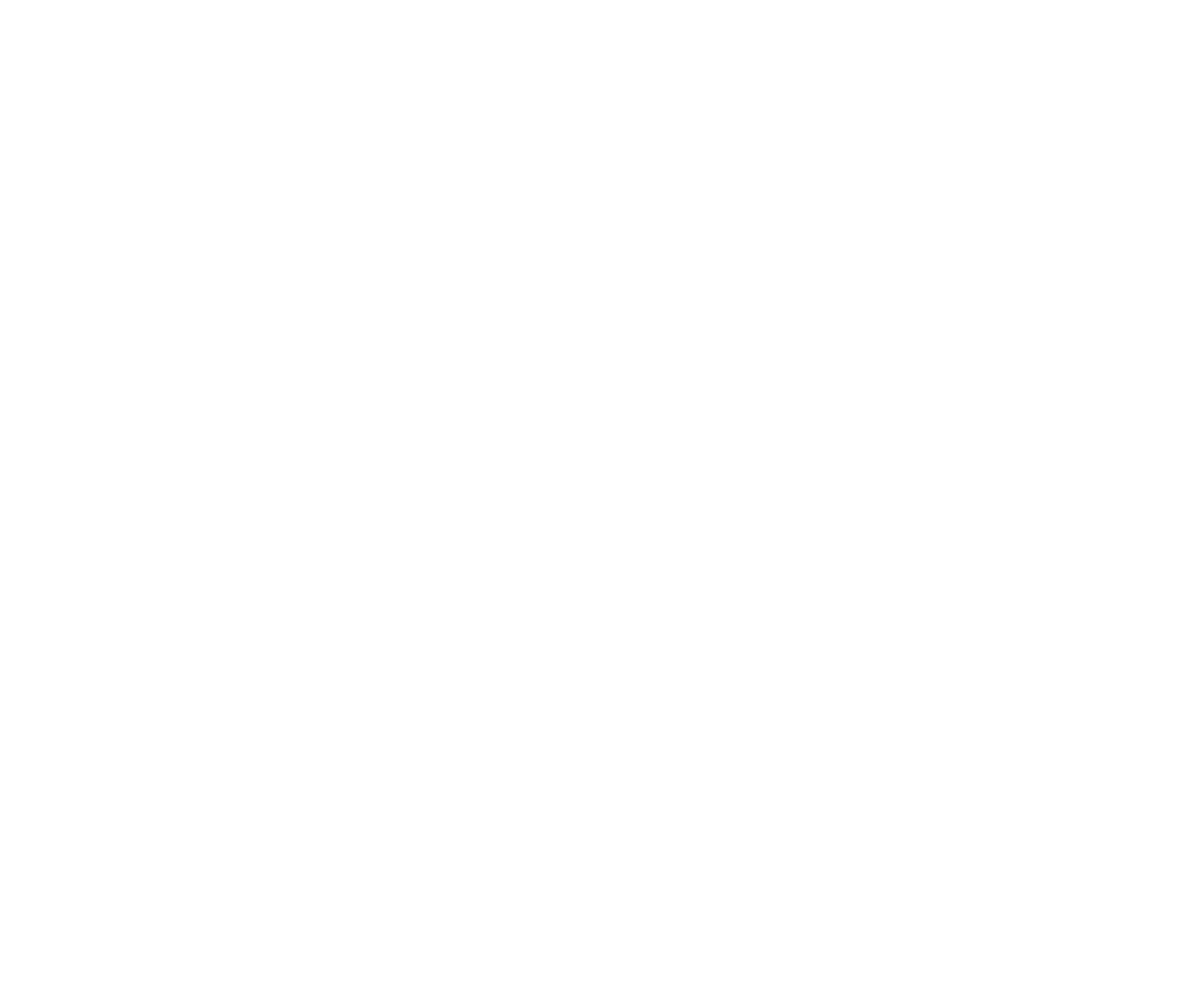
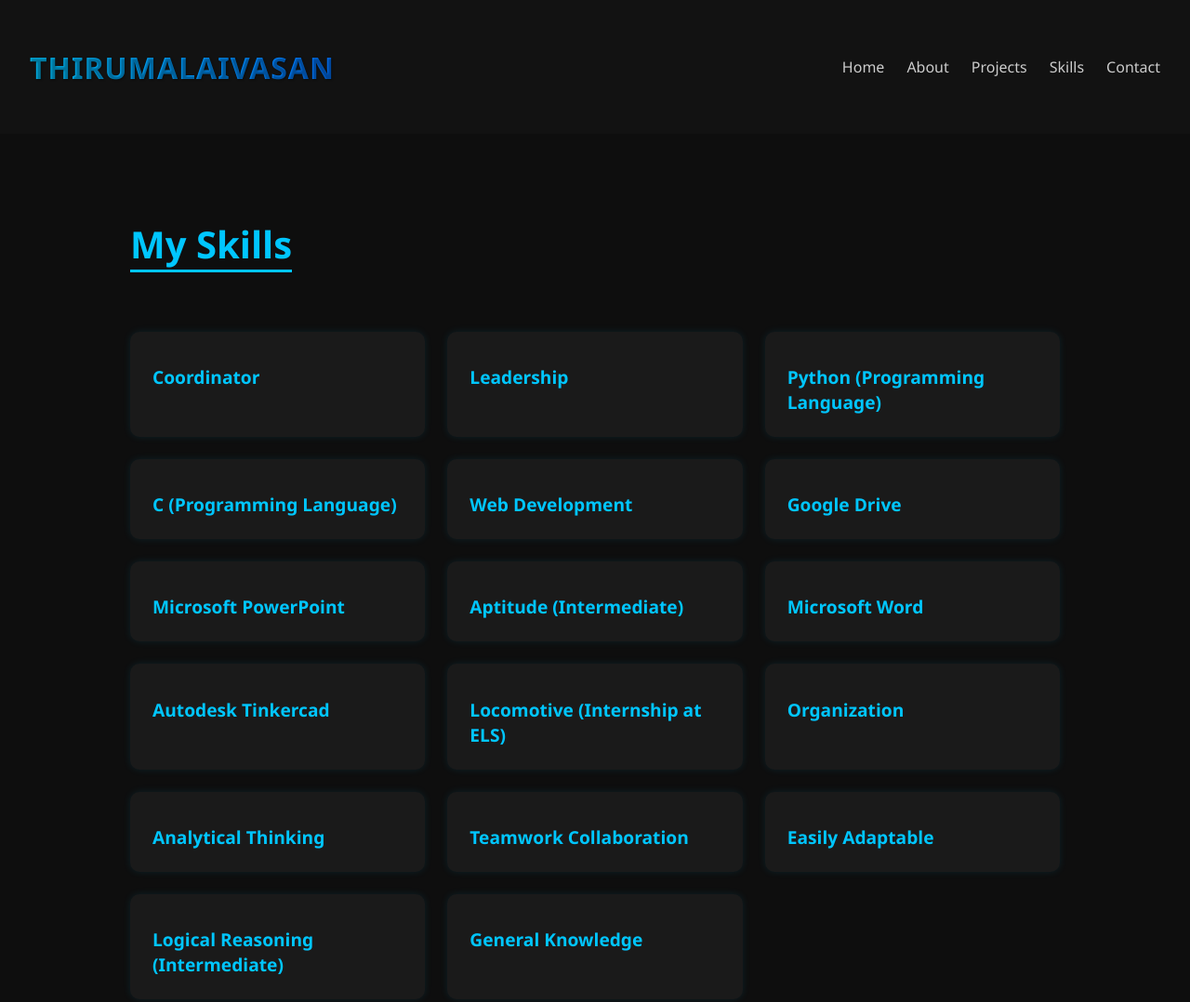
Before and after one commit to Thirumalaivasan2/Portfolio-Thiru, a plain HTML site: page skills.html in a window 1280 px wide. Shown: the top 1078 px of the page at 93% size. Before the commit the page ends 800 px from the top, so only its background shows below. Drawn offline with Linux system fonts and the light colour scheme.

Commit message:
auto publish 1749224969900

```diff
--- a/skills.html
+++ b/skills.html
@@ -0,0 +1,136 @@
+<!DOCTYPE html><html lang="en">
+<head>
+  <meta charset="UTF-8">
+  <meta name="viewport" content="width=device-width, initial-scale=1.0">
+  <title>Skills | Thirumalaivasan</title>
+  <style>
+    body {
+      margin: 0;
+      padding: 0;
+      font-family: 'Segoe UI', Tahoma, Geneva, Verdana, sans-serif;
+      background-color: #0e0e0e;
+      color: #f0f0f0;
+    }header {
+  background: #121212;
+  padding: 1.5rem 2rem;
+  display: flex;
+  justify-content: space-between;
+  align-items: center;
+}
+
+header h2 {
+  font-size: 2rem;
+  background: linear-gradient(to right, #00c6ff, #0072ff);
+  -webkit-background-clip: text;
+  -webkit-text-fill-color: transparent;
+  font-weight: 800;
+  letter-spacing: 1px;
+  text-transform: uppercase;
+  text-shadow: 1px 1px 2px rgba(0,0,0,0.4);
+}
+
+nav ul {
+  list-style: none;
+  display: flex;
+  gap: 1.5rem;
+}
+
+nav a {
+  color: #ccc;
+  text-decoration: none;
+  position: relative;
+  font-weight: 500;
+}
+
+nav a:hover::after {
+  content: '';
+  position: absolute;
+  bottom: -5px;
+  left: 0;
+  width: 100%;
+  height: 2px;
+  background: #00c6ff;
+}
+
+.container {
+  max-width: 1000px;
+  margin: 4rem auto;
+  padding: 0 2rem;
+}
+
+h1 {
+  color: #00c6ff;
+  font-size: 2.5rem;
+  margin-bottom: 2rem;
+  border-bottom: 3px solid #00c6ff;
+  display: inline-block;
+}
+
+.skill-grid {
+  display: grid;
+  grid-template-columns: repeat(auto-fit, minmax(250px, 1fr));
+  gap: 1.5rem;
+  margin-top: 2rem;
+}
+
+.skill {
+  background: #1a1a1a;
+  padding: 1rem 1.5rem;
+  border-radius: 10px;
+  box-shadow: 0 0 8px rgba(0,198,255,0.1);
+}
+
+.skill h3 {
+  color: #00c6ff;
+  margin-bottom: 0.5rem;
+  font-size: 1.2rem;
+}
+
+footer {
+  text-align: center;
+  padding: 1rem;
+  background: #111;
+  color: #aaa;
+  margin-top: 3rem;
+}
+
+  </style>
+</head>
+<body>
+  <header>
+    <h2>Thirumalaivasan</h2>
+    <nav>
+      <ul>
+        <li><a href="index.html">Home</a></li>
+        <li><a href="about.html">About</a></li>
+        <li><a href="projects.html">Projects</a></li>
+        <li><a href="skills.html">Skills</a></li>
+        <li><a href="contact.html">Contact</a></li>
+      </ul>
+    </nav>
+  </header>  <div class="container">
+    <h1>My Skills</h1>
+    <div class="skill-grid">
+      <div class="skill"><h3>Coordinator</h3></div>
+      <div class="skill"><h3>Leadership</h3></div>
+      <div class="skill"><h3>Python (Programming Language)</h3></div>
+      <div class="skill"><h3>C (Programming Language)</h3></div>
+      <div class="skill"><h3>Web Development</h3></div>
+      <div class="skill"><h3>Google Drive</h3></div>
+      <div class="skill"><h3>Microsoft PowerPoint</h3></div>
+      <div class="skill"><h3>Aptitude (Intermediate)</h3></div>
+      <div class="skill"><h3>Microsoft Word</h3></div>
+      <div class="skill"><h3>Autodesk Tinkercad</h3></div>
+      <div class="skill"><h3>Locomotive (Internship at ELS)</h3></div>
+      <div class="skill"><h3>Organization</h3></div>
+      <div class="skill"><h3>Analytical Thinking</h3></div>
+      <div class="skill"><h3>Teamwork Collaboration</h3></div>
+      <div class="skill"><h3>Easily Adaptable</h3></div>
+      <div class="skill"><h3>Logical Reasoning (Intermediate)</h3></div>
+      <div class="skill"><h3>General Knowledge</h3></div>
+    </div>
+  </div>  <footer>
+    <p>&copy; 2025 Thirumalaivasan A. All rights reserved.</p>
+  </footer>
+</body>
+</html>
```
Also changed, not shown: about.html (+60 -74 lines).
